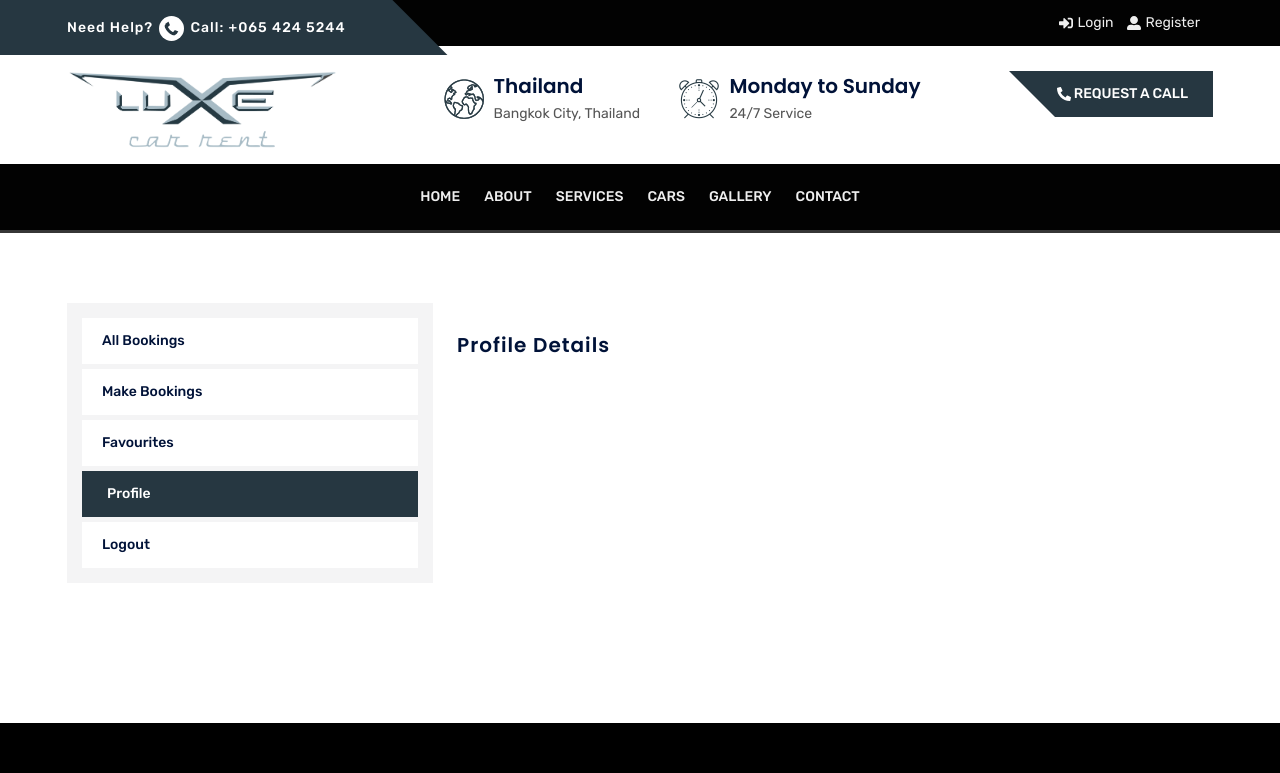
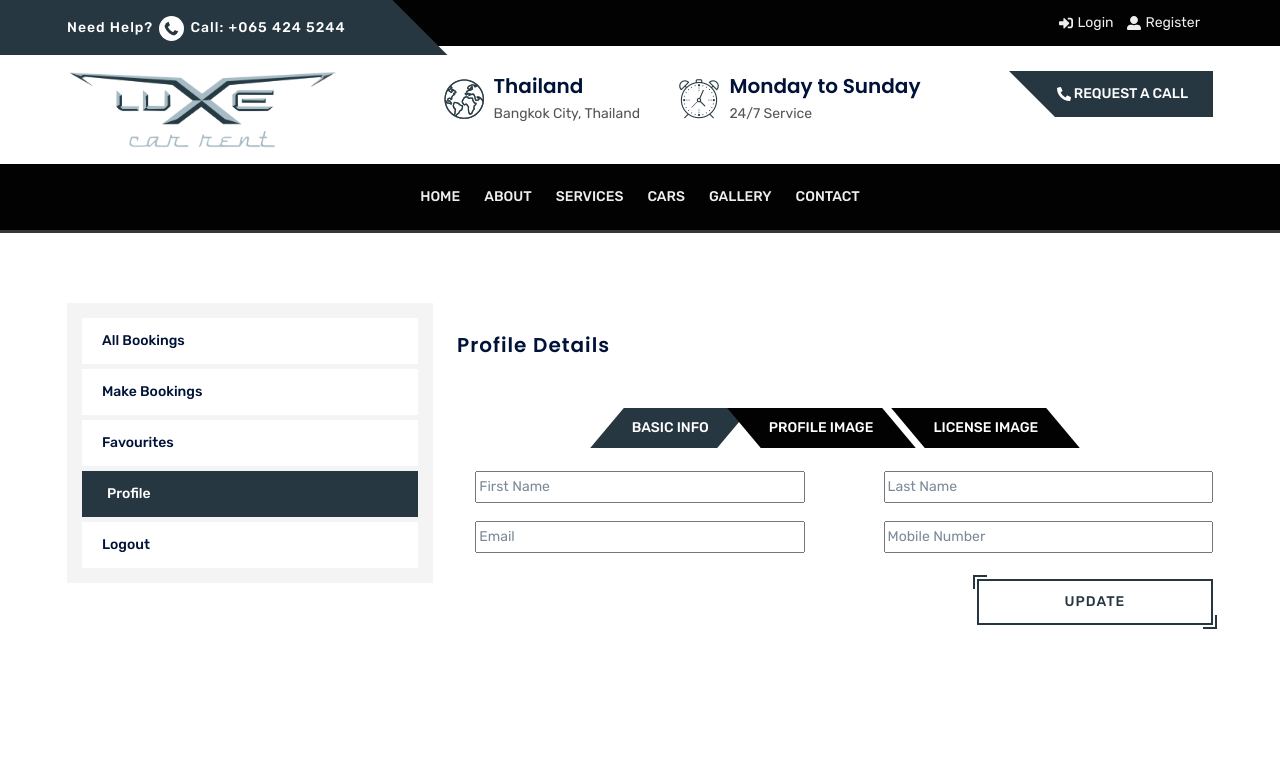
Before and after one commit to wakkarkhan/Luxe, a React (Create React App) app: page /user-profile in a window 1280 px wide. Shown: the top 773 px of the page. Built offline with nearby package versions, Linux system fonts and the light colour scheme; some icons are missing; what @syncfusion/ej2-base would draw is missing.

Commit message:
update profile functionality

```diff
--- a/src/components/CarDetails/index.js
+++ b/src/components/CarDetails/index.js
@@ -51,7 +51,7 @@ const CarDetails = (props) => {
         const data = new FormData()
 
     data.append('car_id', 1)
-    data.append('user_id', 4)
+    data.append('user_id', localStorage.getItem("id"))
     // data.append('destination', document.getElementById('to_address').value)
     data.append('destination', e.target[0].value)
     data.append('pick_and_drop', e.target[1].value)
--- a/src/components/UserProfileDetails/index.js
+++ b/src/components/UserProfileDetails/index.js
@@ -1,26 +1,158 @@
-import React, {useEffect} from "react";
+import React, { useContext, useEffect } from "react";
 import { Link, useLinkClickHandler, useNavigate } from "react-router-dom";
 import { useTranslation } from "react-i18next";
-import { Container, Row, Col, Accordion } from "react-bootstrap";
+import { Container, Row, Col, Accordion, Nav, Tab, Tabs } from "react-bootstrap";
 
 // import img1 from "../../img/service-details-1.jpg";
 // import img2 from "../../img/service-details-2.jpg";
 
 import "./style.css";
+import { ToastContainer, toast } from 'react-toastify'
+import 'react-toastify/dist/ReactToastify.css'
 
+import UserContext from '../../context'
+import axios from 'axios'
 
 const UserProfileDetails = () => {
   const { t } = useTranslation();
   const navigate = useNavigate()
+  const { user } = useContext(UserContext)
+  const notify = () => toast("Profile Updated");
+  const notifyImage = () => toast("Profile Picture Updated");
+  const notifyLicenseImage = () => toast("License Updated");
+
   useEffect(() => {
     window.scrollTo(0, 0);
+    // if (!user) {
+    //   navigate('/login')
+    // }
   }, []);
 
-  const onClickHandler = (e) =>{
+  const onClickHandler = (e) => {
     e.preventDefault()
     localStorage.removeItem("id")
     navigate("/login")
     window.location.reload()
+  }
+
+  //update basic info
+  const SubmitHandler = async (e) => {
+    e.preventDefault()
+    //   useEffect(() => {
+    // if (!user) {
+    //   navigate('/login')
+    // }
+    // else{
+    const data = new FormData()
+
+    data.append('user_id', 5);
+    data.append('first_name', e.target[0].value)
+    data.append('last_name', e.target[1].value)
+    data.append('email', e.target[2].value)
+    data.append('mobile_number', e.target[3].value)
+
+    try {
+      const result = await axios.post(
+        'https://hiso.software-compilers.com/api/updateProfile',
+        data
+      )
+      if (result.status === 200) {
+        notify()
+        setTimeout(
+          function () {
+            e.target[0].value = ""
+            e.target[1].value = ""
+            e.target[2].value = ""
+            e.target[3].value = ""
+          }
+            .bind(this),
+          2500
+        );
+
+      } else {
+        alert('error')
+      }
+    } catch (error) {
+      alert('error')
+      // }
+
+    }
+  }
+
+  //update profile image
+  const SubmitImageHandler = async (e) => {
+    e.preventDefault()
+    //   useEffect(() => {
+    // if (!user) {
+    //   navigate('/login')
+    // }
+    // else{
+    const data = new FormData()
+
+    data.append('user_id', 5);
+    data.append('image', e.target[0].value);
+    try {
+      const result = await axios.post(
+        'https://hiso.software-compilers.com/api/updateProfileImage',
+        data
+      )
+      if (result.status === 200) {
+        notifyImage()
+        setTimeout(
+          function () {
+            e.target[0].value = ""
+          }
+            .bind(this),
+          2500
+        );
+      } else {
+        alert('error')
+      }
+    } catch (error) {
+      alert('error')
+      // }
+
+    }
+  }
+
+  //update license images
+  const submitLicenseHandler = async (e) => {
+    e.preventDefault()
+    //   useEffect(() => {
+    // if (!user) {
+    //   navigate('/login')
+    // }
+    // else{
+
+    const data = new FormData()
+
+    data.append('user_id', 5);
+    data.append('licence_front_image', e.target[0].value);
+    data.append('licence_back', e.target[1].value);
+
+    try {
+      const result = await axios.post(
+        'https://hiso.software-compilers.com/api/saveLicenceImages',
+        data
+      )
+      if (result.status === 200) {
+        notifyLicenseImage()
+        setTimeout(
+          function () {
+            e.target[0].value = ""
+            e.target[1].value = ""
+          }
+            .bind(this),
+          2500
+        );
+      } else {
+        alert('error')
+      }
+    } catch (error) {
+      alert('error')
+    }
+
+    // }
   }
 
 
@@ -28,6 +160,18 @@ const UserProfileDetails = () => {
   return (
     <section className="gauto-service-details-area section_70">
       <Container>
+        <ToastContainer
+          position="top-right"
+          autoClose={3000}
+          hideProgressBar={false}
+          newestOnTop={false}
+          closeOnClick
+          rtl={false}
+          pauseOnFocusLoss
+          draggable
+          pauseOnHover
+          theme="dark"
+        />
         <Row>
           <Col lg={4}>
             <div className="service-details-left">
@@ -57,6 +201,122 @@ const UserProfileDetails = () => {
             <div className="service-details-right">
               <div className="service-accordion" id="accordion">
                 <h3>Profile Details</h3>
+
+                <div className='offer-tabs' id='offerTab'>
+
+                  <Tabs
+                    defaultActiveKey="basic_info"
+                    id='uncontrolled-tab-example'
+                    className="mb-3"
+                  >
+                    {/* Basic Info Tab */}
+                    <Tab eventKey="basic_info" title="Basic Info">
+                      <form onSubmit={SubmitHandler}>
+                        <Row className="mb-2 mt-4">
+                          <Col md={6}>
+                            <p >
+                              <input
+                                type='text'
+                                placeholder={t("First Name")}
+                                name="first_name"
+                                required
+                              />
+                            </p>
+                          </Col>
+                          <Col md={6}>
+                            <p style={{ textAlign: "End" }}>
+                              <input
+                                type='text'
+                                placeholder={t('Last Name')}
+                                name="last_name"
+                                required
+                              />
+                            </p>
+                          </Col>
+                        </Row>
+                        <Row className="mb-3">
+                          <Col md={6}>
+                            <p>
+                              <input
+                                type='text'
+                                placeholder={t("Email")}
+                                name="email"
+                                required
+                              />
+                            </p>
+                          </Col>
+                          <Col md={6}>
+                            <p style={{ textAlign: "End" }}>
+                              <input
+                                type='text'
+                                placeholder={t('Mobile Number')}
+                                name="phone"
+                                required
+                              />
+                            </p>
+                          </Col>
+                        </Row>
+                        <Row>
+                          <Col md={4}></Col>
+                          <Col md={4}></Col>
+                          <Col md={4}>
+                            {/* <div className='action-btn'> */}
+                            <button className='gauto-theme-btn mt-20 mr-2' type='submit'>
+                              {t('Update')}
+                            </button>
+                            {/* </div> */}
+                          </Col>
+                        </Row>
+                      </form>
+                    </Tab>
+                    {/* Profile Image Tab */}
+                    <Tab eventKey="profile" title="Profile Image">
+                      <div className="previewComponent">
+                        <form onSubmit={SubmitImageHandler} >
+                          <input className="fileInput"
+                            type="file"
+                            required
+                          />
+                          <button className="submitButton  mt-4"
+                            type="submit"
+                          >Upload Image</button>
+                        </form>
+                      </div>
+                    </Tab>
+                    {/* License Image Tab */}
+                    <Tab eventKey="license" title="License Image">
+                      <div className="previewComponent">
+                        <form onSubmit={submitLicenseHandler} >
+                          <Row>
+                            <Col lg={3}>
+                              <label >Choose License Front</label></Col>
+                            <Col lg={5}>
+                              <input className="fileInput"
+                                type="file"
+                                required
+                              />
+                            </Col>
+                          </Row>
+                          <Row className="mt-3">
+                            <Col lg={3}>
+                              <label >Choose License Back</label></Col>
+                            <Col lg={5}>
+                              <input className="fileInput"
+                                type="file"
+                                required
+                              />
+                            </Col>
+                          </Row>
+                          <button className="submitButton mt-4"
+                            type="submit"
+                          >Upload Image</button>
+
+                        </form>
+                      </div>
+
+                    </Tab>
+                  </Tabs>
+                </div>
               </div>
             </div>
           </Col>
--- a/src/components/UserProfileDetails/style.css
+++ b/src/components/UserProfileDetails/style.css
@@ -1,4 +1,7 @@
 /* ===================== SERVICE DETAILS ======================*/
+input{
+  width: 90%;
+}
 .sidebar-widget {
     margin-bottom: 30px;
   }
```
Lines whose indentation alone changed are shown as unchanged.
